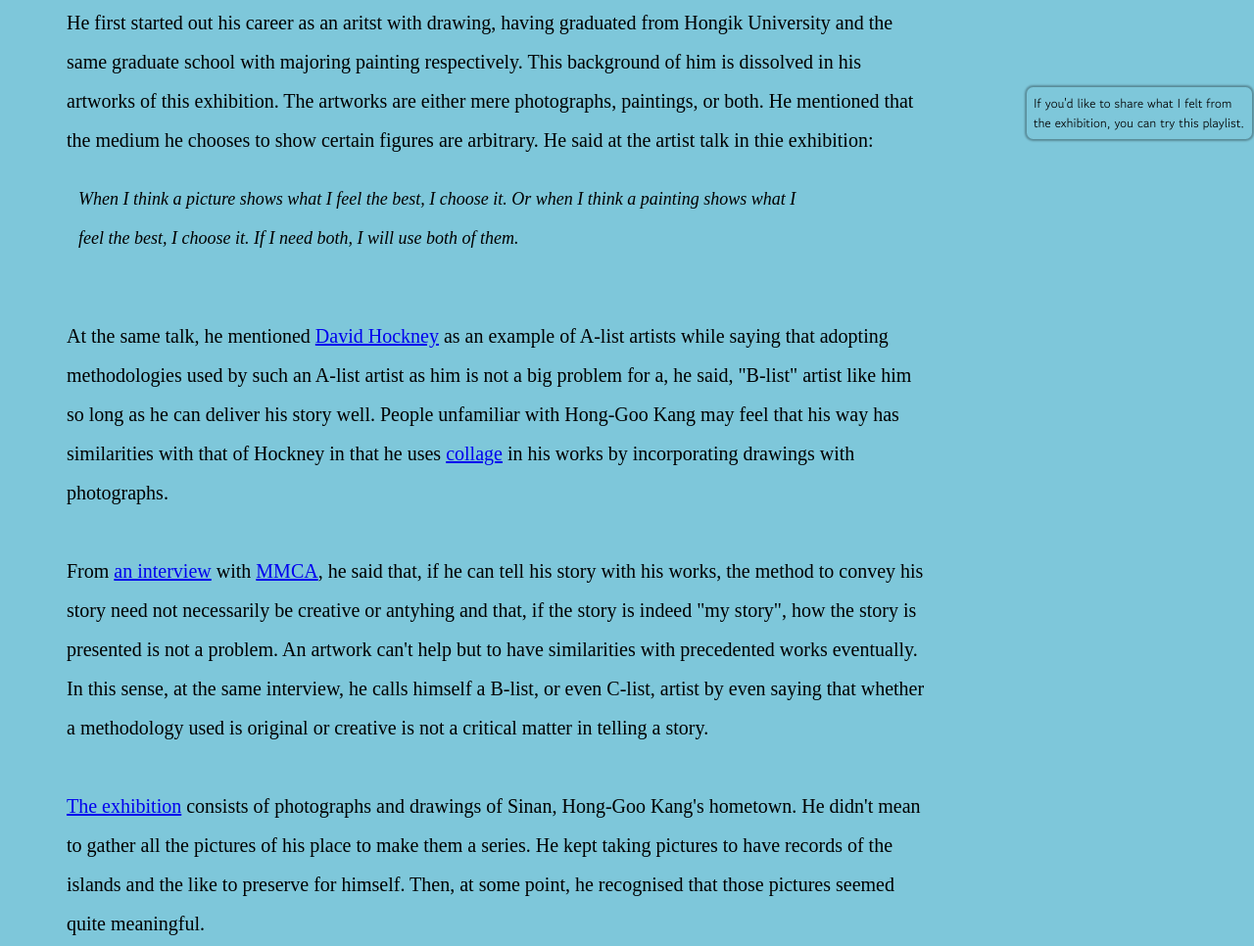
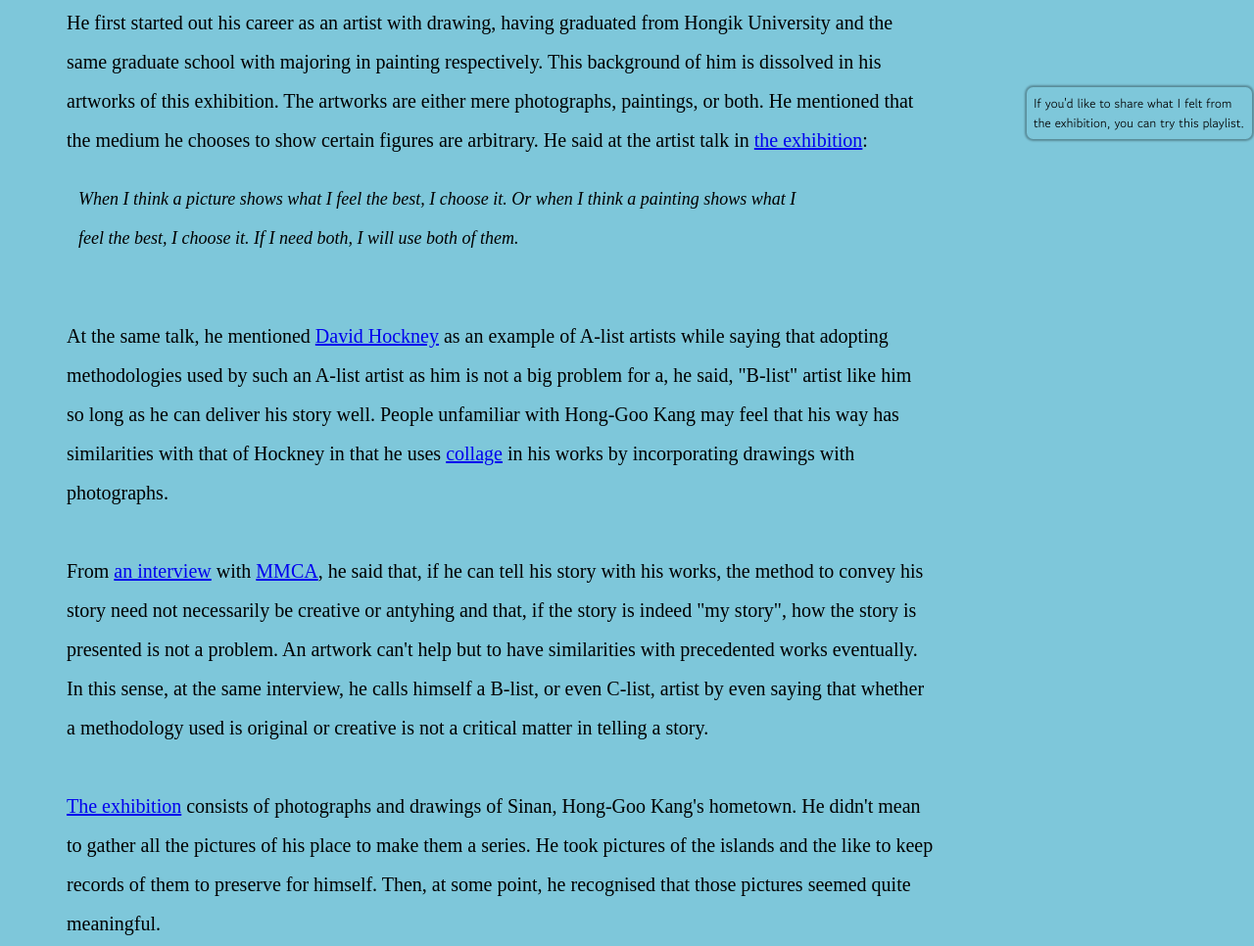
Before and after one commit to stanleyjean/archive, a plain HTML site: page son_minwoo/sea_midterm.html in a window 1280 px wide. Shown: the part 431-1397 px from the top of the page at 98% size. Drawn offline with Linux system fonts and the light colour scheme; a web font is replaced by a local one.

Commit message:
Update sea_midterm.html
a few missed

```diff
--- a/son_minwoo/sea_midterm.html
+++ b/son_minwoo/sea_midterm.html
@@ -61,7 +61,7 @@
                 Hong-Goo Kang has held several exhibitions in museums such as Goeun Museum of Photography, <a href = "https://www.mmca.go.kr/eng/">MMCA</a>, <a href = "https://ticket.leeum.org/leeum/personal/exhibitList.do">Leeum Museum</a>, and <a href="https://sema.seoul.go.kr/en/index">SEMA</a>. He won the Artist of the Year for visual art in 2006. He also served as the director of Goeun Museum from 2018 to 2019.
             </p>
             <p>
-                He first started out his career as an aritst with drawing, having graduated from Hongik University and the same graduate school with majoring painting respectively. This background of him is dissolved in his artworks of this exhibition. The artworks are either mere photographs, paintings, or both. He mentioned that the medium he chooses to show certain figures are arbitrary. He said at the artist talk in thie exhibition:
+                He first started out his career as an artist with drawing, having graduated from Hongik University and the same graduate school with majoring in painting respectively. This background of him is dissolved in his artworks of this exhibition. The artworks are either mere photographs, paintings, or both. He mentioned that the medium he chooses to show certain figures are arbitrary. He said at the artist talk in <a href = "https://www.sedaily.com/NewsView/29N0FQ33OW">the exhibition</a>:
                 <div class ="quote">
                     When I think a picture shows what I feel the best, I choose it. Or when I think a painting shows what I feel the best, I choose it. If I need both, I will use both of them.
                 </div>
@@ -76,7 +76,7 @@
             </p>
 
             <p><a href = "https://www.sedaily.com/NewsView/29N0FQ33OW" target="_blank" rel="noopener noreferrer">The exhibition</a> consists of photographs and drawings of Sinan, Hong-Goo Kang's hometown. He didn't mean to gather all the pictures of his place to make them a series.
-                He kept taking pictures to have records of the islands and the like to preserve for himself. Then, at some point, he recognised that those pictures seemed quite meaningful.
+                He took pictures of the islands and the like to keep records of them to preserve for himself. Then, at some point, he recognised that those pictures seemed quite meaningful.
             </p>
 
 
@@ -139,7 +139,7 @@
 
 
          <hr width = 90% style = "color:black;">
-            <p>Minwoo Son is a fourth-year undergraduate student majoring Sociology & Industrial Engineering at Yonsei University(Seoul), South Korea.</p>
+            <p>Minwoo Son is a fourth-year undergraduate student majoring in Sociology & Industrial Engineering at Yonsei University(Seoul), South Korea.</p>
 
 
         </div>
```
